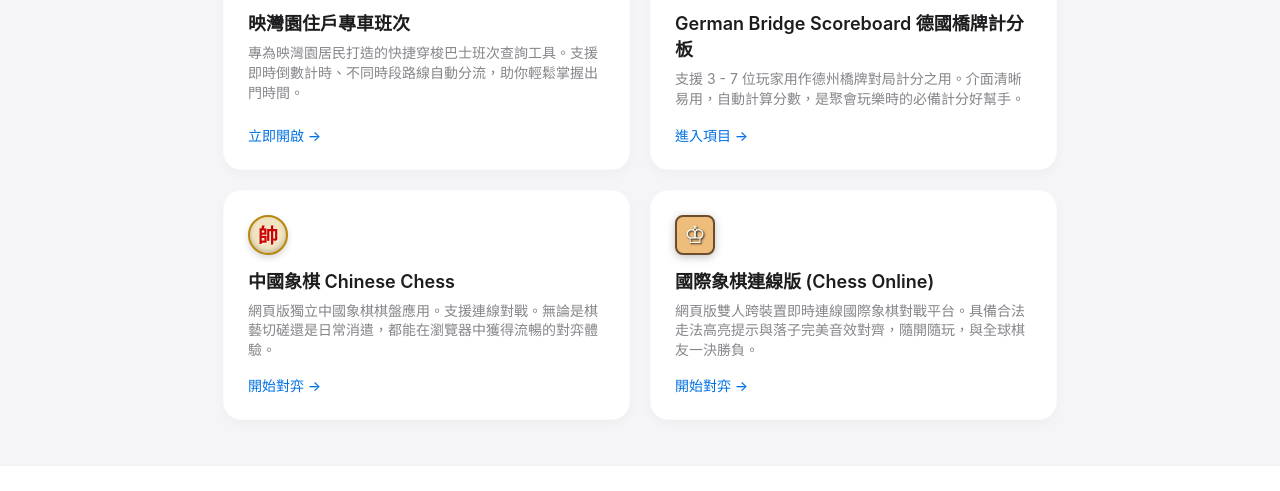
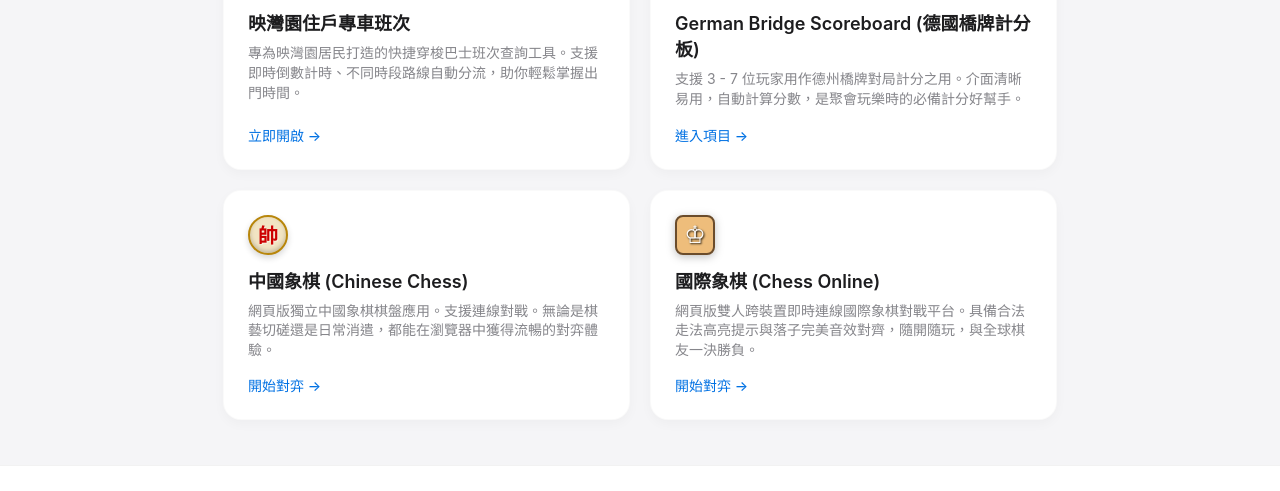
Before and after one commit to ewartuen/ewartuen.github.io, a plain HTML site: page index.html in a window 1280 px wide. Shown: the part 309-800 px from the top of the page. Drawn offline with Linux system fonts and the light colour scheme.

Commit message:
Add files via upload

```diff
--- a/index.html
+++ b/index.html
@@ -254,13 +254,13 @@
                 p1Title: '映灣園住戶專車班次',
                 p1Desc: '專為映灣園居民打造的快捷穿梭巴士班次查詢工具。支援即時倒數計時、不同時段路線自動分流，助你輕鬆掌握出門時間。',
                 p1Go: '立即開啟 →',
-                p2Title: 'German Bridge Scoreboard 德國橋牌計分板',
+                p2Title: 'German Bridge Scoreboard (德國橋牌計分板)',
                 p2Desc: '支援 3 - 7 位玩家用作德州橋牌對局計分之用。介面清晰易用，自動計算分數，是聚會玩樂時的必備計分好幫手。',
                 p2Go: '進入項目 →',
-                p3Title: '中國象棋 Chinese Chess',
+                p3Title: '中國象棋 (Chinese Chess)',
                 p3Desc: '網頁版獨立中國象棋棋盤應用。支援連線對戰。無論是棋藝切磋還是日常消遣，都能在瀏覽器中獲得流暢的對弈體驗。',
                 p3Go: '開始對弈 →',
-                p4Title: '國際象棋連線版 (Chess Online)',
+                p4Title: '國際象棋 (Chess Online)',
                 p4Desc: '網頁版雙人跨裝置即時連線國際象棋對戰平台。具備合法走法高亮提示與落子完美音效對齊，隨開隨玩，與全球棋友一決勝負。',
                 p4Go: '開始對弈 →',
                 chessPiece: '帥',
@@ -274,13 +274,13 @@
                 p1Title: '映湾园住户专车班次',
                 p1Desc: '专为映湾园居民打造的快捷穿梭巴士班次查询工具。支持实时倒数计时、不同时段路线自动分流，助你轻松掌握出门时间。',
                 p1Go: '立即开启 →',
-                p2Title: 'German Bridge Scoreboard 德国桥牌计分板',
+                p2Title: 'German Bridge Scoreboard (德国桥牌计分板)',
                 p2Desc: '支持 3 - 7 位玩家用作德州桥牌对局计分之用。界面清晰易用，自动计算分数，是聚会玩乐时的必备计分好帮手。',
                 p2Go: '进入项目 →',
-                p3Title: '中国象棋 Chinese Chess',
+                p3Title: '中国象棋 (Chinese Chess)',
                 p3Desc: '网页版独立中国象棋棋盘应用。支持连线对战。无论是棋艺切磋还是日常消遣，都能在浏览器中获得流畅的对弈体验。',
                 p3Go: '开始对弈 →',
-                p4Title: '国际象棋连线版 (Chess Online)',
+                p4Title: '国际象棋 (Chess Online)',
                 p4Desc: '网页版双人跨设备即时连线国际象棋对战平台。具备合法走法高亮提示与落子完美音效对齐，随开随玩，与全球棋友一决高下。',
                 p4Go: '开始对弈 →',
                 chessPiece: '帅',
@@ -297,10 +297,10 @@
                 p2Title: "German Bridge Scoreboard",
                 p2Desc: "A digital scoreboard supporting 3 to 7 players for German Bridge card games. Features a clean interface with automatic score calculation, perfect for game nights.",
                 p2Go: "View Project →",
-                p3Title: "Chinese Chess (象棋)",
+                p3Title: "Chinese Chess (中國象棋)",
                 p3Desc: "A standalone web-based Chinese Chess application supporting online multiplayer matchmaking. Enjoy smooth matches for casual gaming or tactical analysis directly in your browser.",
                 p3Go: "Play Now →",
-                p4Title: "Multiplayer Chess Online",
+                p4Title: "Chess Online (國際象棋)",
                 p4Desc: "Experience instant browser-based chess with real-time matchmaking via MQTT, smart move hints, and synchronized audio. Play smoothly with global players anytime.",
                 p4Go: "Play Now →",
                 chessPiece: '帥',
```
